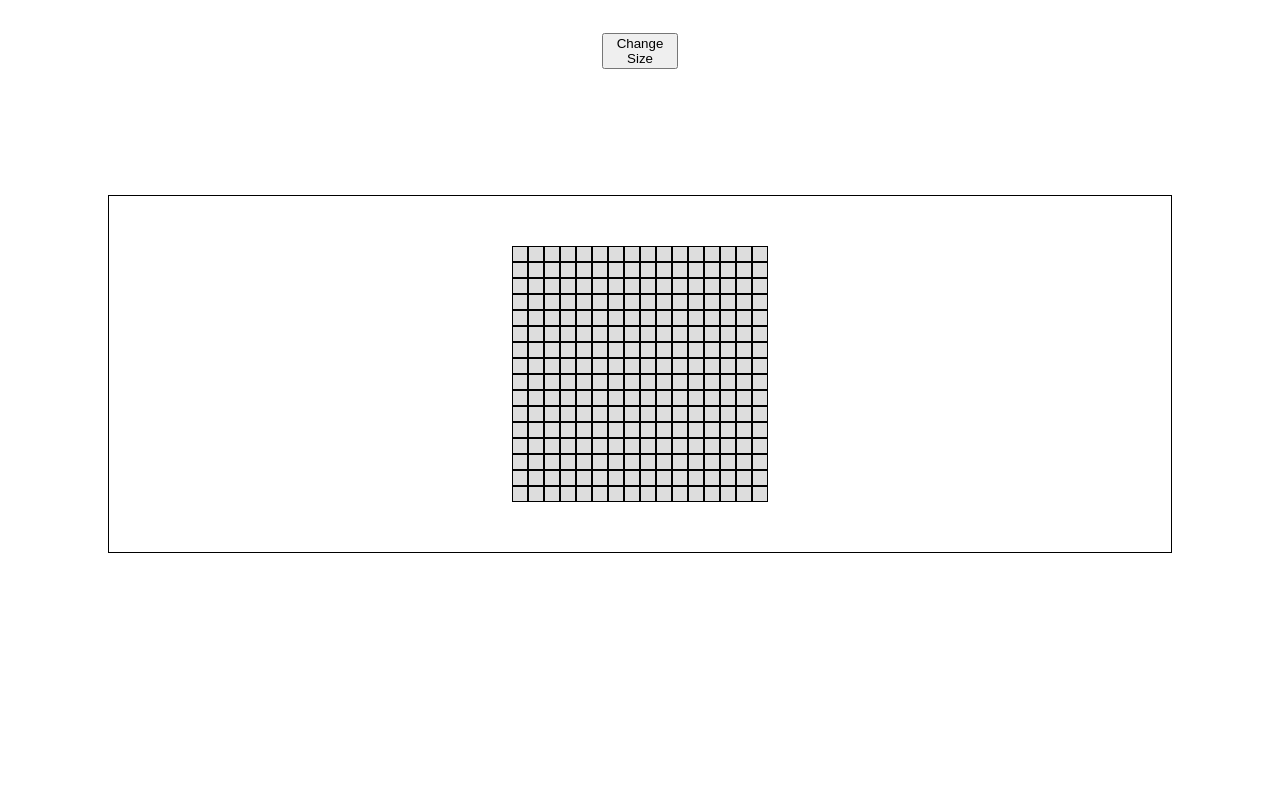
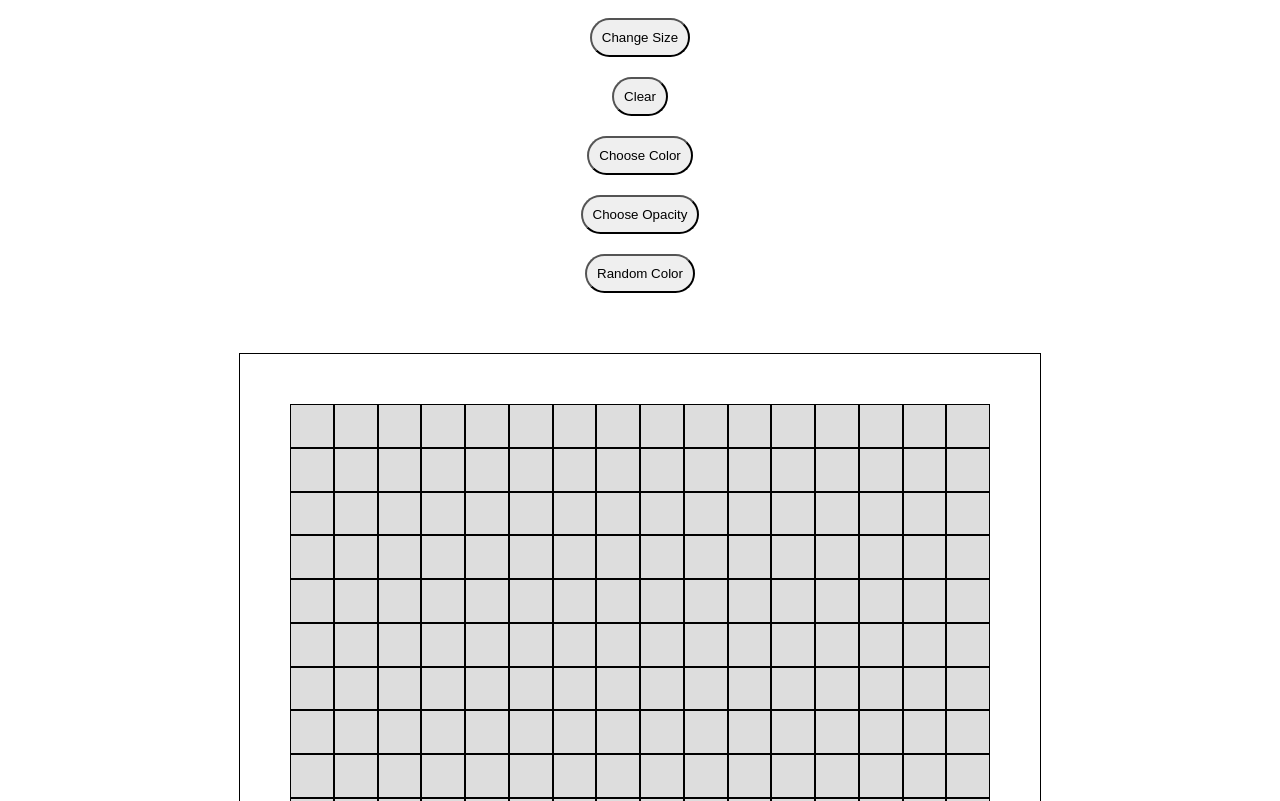
Before and after one commit to XAJX179/Etch-a-Sketch, a plain HTML site: page index.html in a window 1280 px wide. Shown: the top 801 px of the page. Drawn offline with Linux system fonts and the light colour scheme.

Commit message:
Feat: Dynamic Square Size

```diff
--- a/app.js
+++ b/app.js
@@ -1,23 +1,26 @@
 const div = document.querySelector("div");
 
-const btn = document.querySelector("button");
+const btn = Array.from(document.querySelectorAll("button"));
+
+const change = btn[0];
+const clear = btn[1];
+const choose = btn[2];
+const opacity = btn[3];
+const random = btn[4];
 
 const divs = [];
 function createDivs(line) {
   for (let i = 0; i < line; i++) {
     const divLine = document.createElement("div");
-    for (let i = 0; i < line; i++) {
+
+    for (let j = 0; j < line; j++) {
       const divGrid = document.createElement("div");
       divLine.appendChild(divGrid);
-      div.appendChild(divLine);
-      let x = 0.05;
-
-      divGrid.addEventListener("mouseover", () => {
-        divGrid.style.background = randomColors();
-        x += 0.1;
-        divGrid.style.opacity = x;
-      });
+      const x = 700 / line - 2; //-2 -> removing border 2px
+      divGrid.style.width = `` + x + "px";
+      divGrid.style.height = `` + x + "px";
     }
+    div.appendChild(divLine);
   }
 }
 createDivs(16);
@@ -37,7 +40,7 @@ function askUser() {
     alert("Enter between 1 and 100");
   }
 }
-btn.addEventListener("click", askUser);
+change.addEventListener("click", askUser);
 
 function randomColors() {
   const color = "";
@@ -50,3 +53,11 @@ function randomColors() {
 
   return "rgb(" + r + "," + g + "," + b + ")";
 }
+
+clear.addEventListener("click", clear);
+
+choose.addEventListener("click", choose);
+
+opacity.addEventListener("click", opacity);
+
+random.addEventListener("click", random);
--- a/index.html
+++ b/index.html
@@ -10,6 +10,10 @@
 
 <body>
     <button>Change Size</button>
+    <button>Clear</button>
+    <button>Choose Color</button>
+    <button>Choose Opacity</button>
+    <button>Random Color</button>
     <div>
 
     </div>
--- a/style.css
+++ b/style.css
@@ -4,8 +4,10 @@ div {
   flex-direction: column;
   justify-content: center;
   align-items: center;
-  margin: 100px;
+  margin: 50px;
   padding: 50px;
+  width: 700px;
+  height: 700px;
 }
 div div {
   border: 0px;
@@ -21,6 +23,15 @@ div div div {
   margin: 0px;
   padding: 0px;
 }
+body {
+  display: flex;
+  flex-direction: column;
+  align-items: center;
+}
 button {
-  margin: 2% 47%;
+  width: max-content;
+  height: max-content;
+  padding: 10px;
+  border-radius: 50px;
+  margin: 10px;
 }
```
